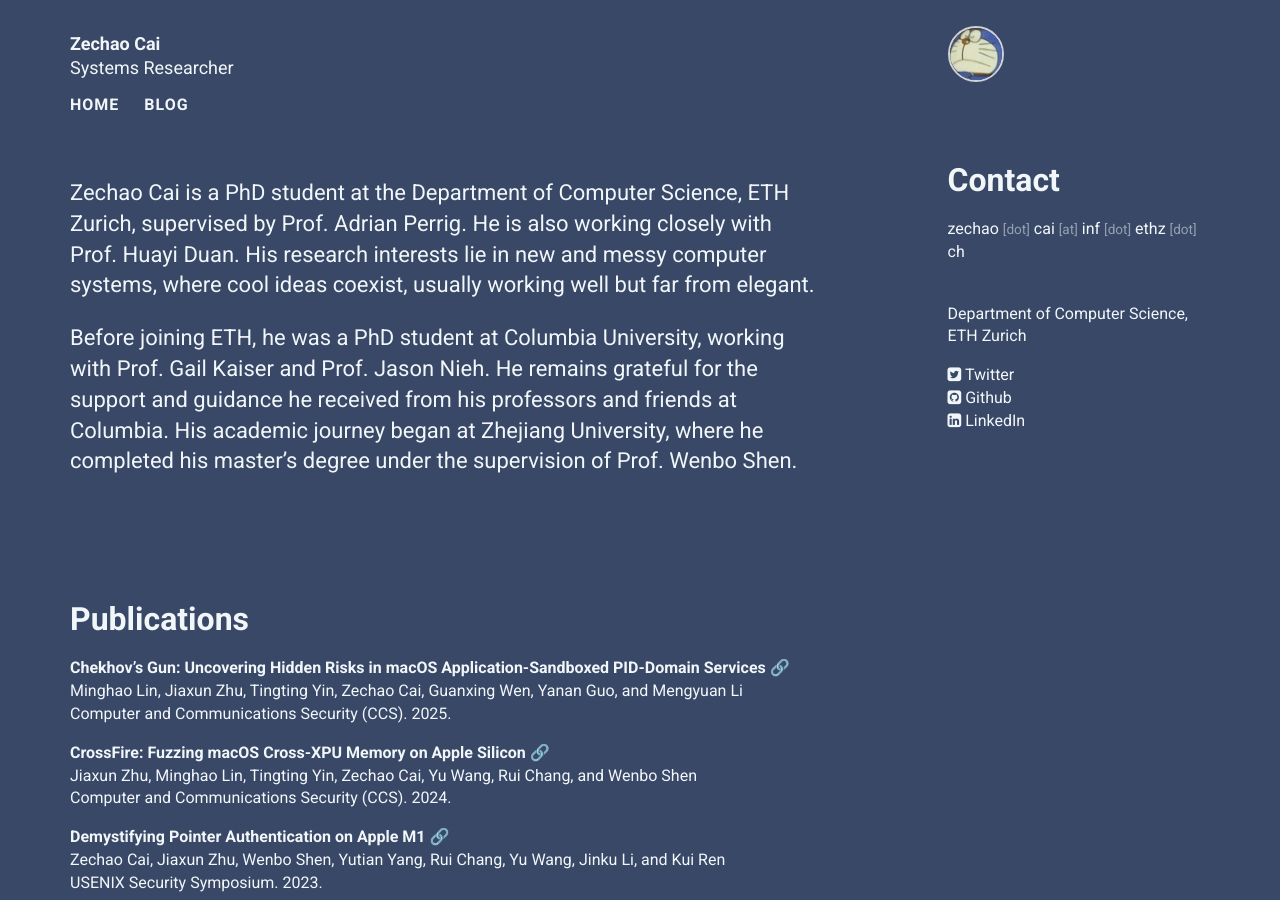
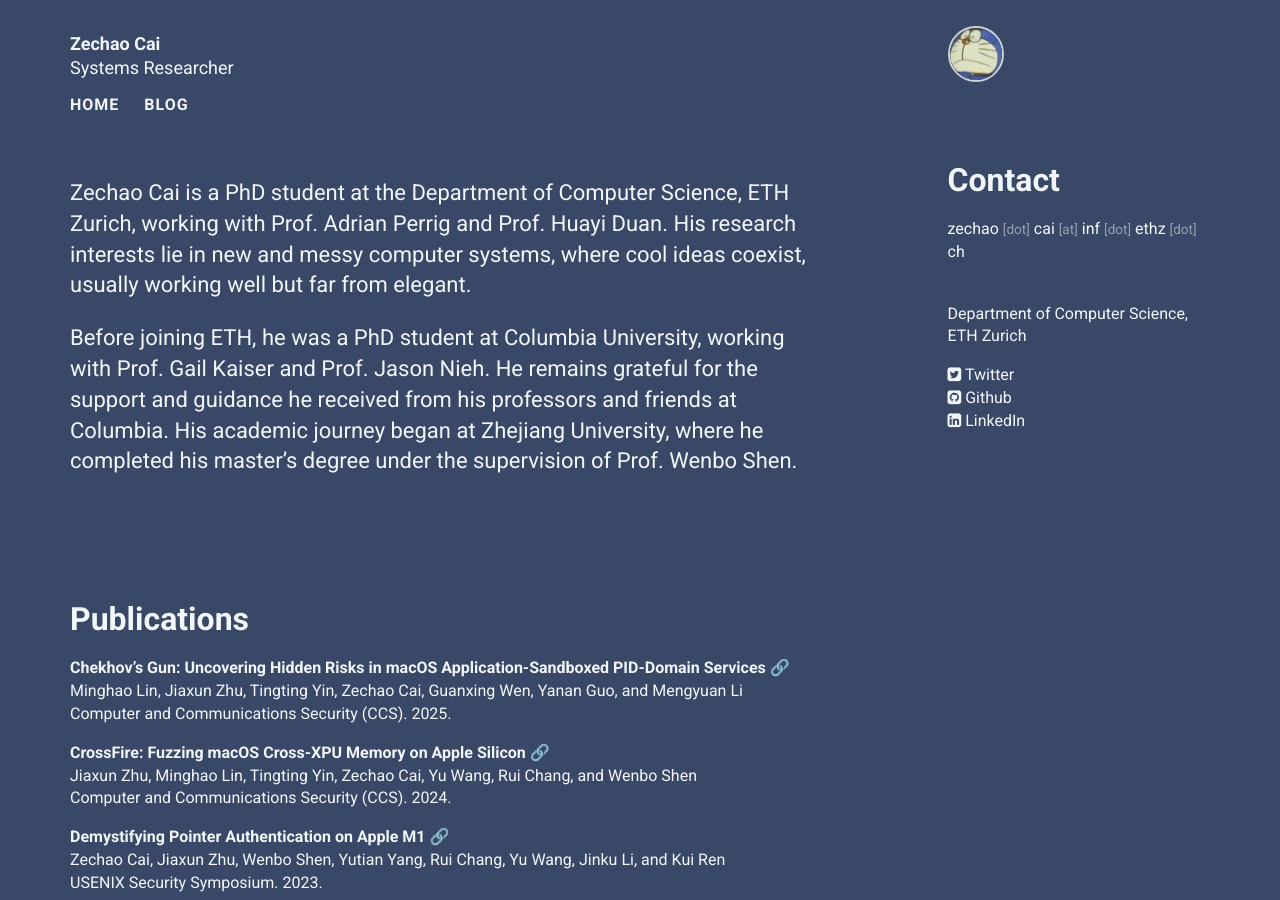
Before and after one commit to zech4o/zech4o.github.io, a Jekyll site: the page built from index.html, in a window 1280 px wide and 900 px high. Built offline with Jekyll 4.4.1, drawn with Linux system fonts in a browser that asks for light colours; nearby versions of some CDN libraries.

Commit message:
update 2025-11-22

```diff
--- a/_data/personal.yml
+++ b/_data/personal.yml
@@ -31,7 +31,7 @@
 intro:
   title:
   body: >
-   Zechao Cai is a PhD student at the Department of Computer Science, ETH Zurich, supervised by Prof. Adrian Perrig. He is also working closely with Prof. Huayi Duan. His research interests lie in new and messy computer systems, where cool ideas coexist, usually working well but far from elegant.
+   Zechao Cai is a PhD student at the Department of Computer Science, ETH Zurich, working with Prof. Adrian Perrig and Prof. Huayi Duan. His research interests lie in new and messy computer systems, where cool ideas coexist, usually working well but far from elegant.
 
 
    Before joining ETH, he was a PhD student at Columbia University, working with Prof. Gail Kaiser and Prof. Jason Nieh. He remains grateful for the support and guidance he received from his professors and friends at Columbia. His academic journey began at Zhejiang University, where he completed his master’s degree under the supervision of Prof. Wenbo Shen.
```
